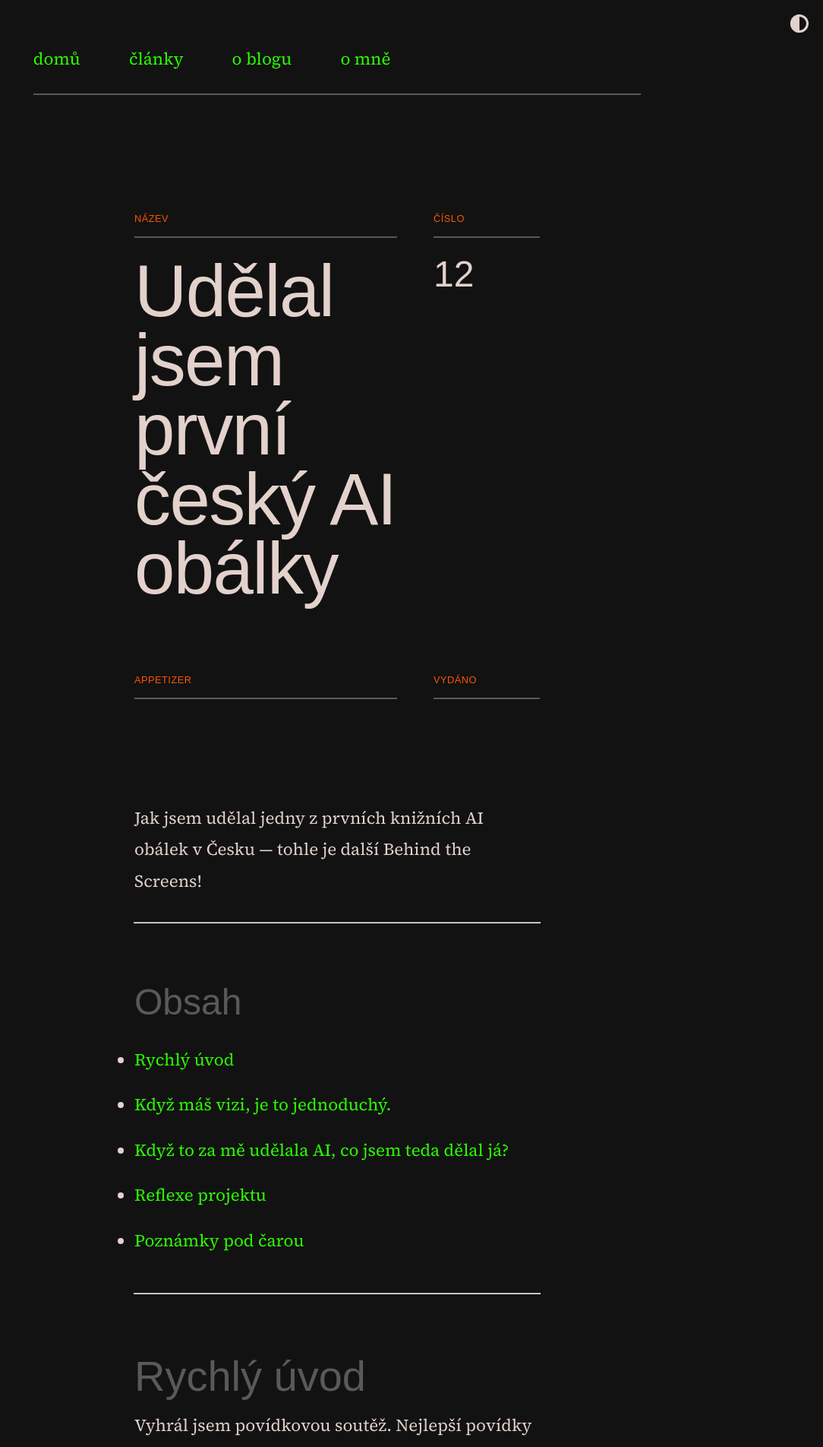
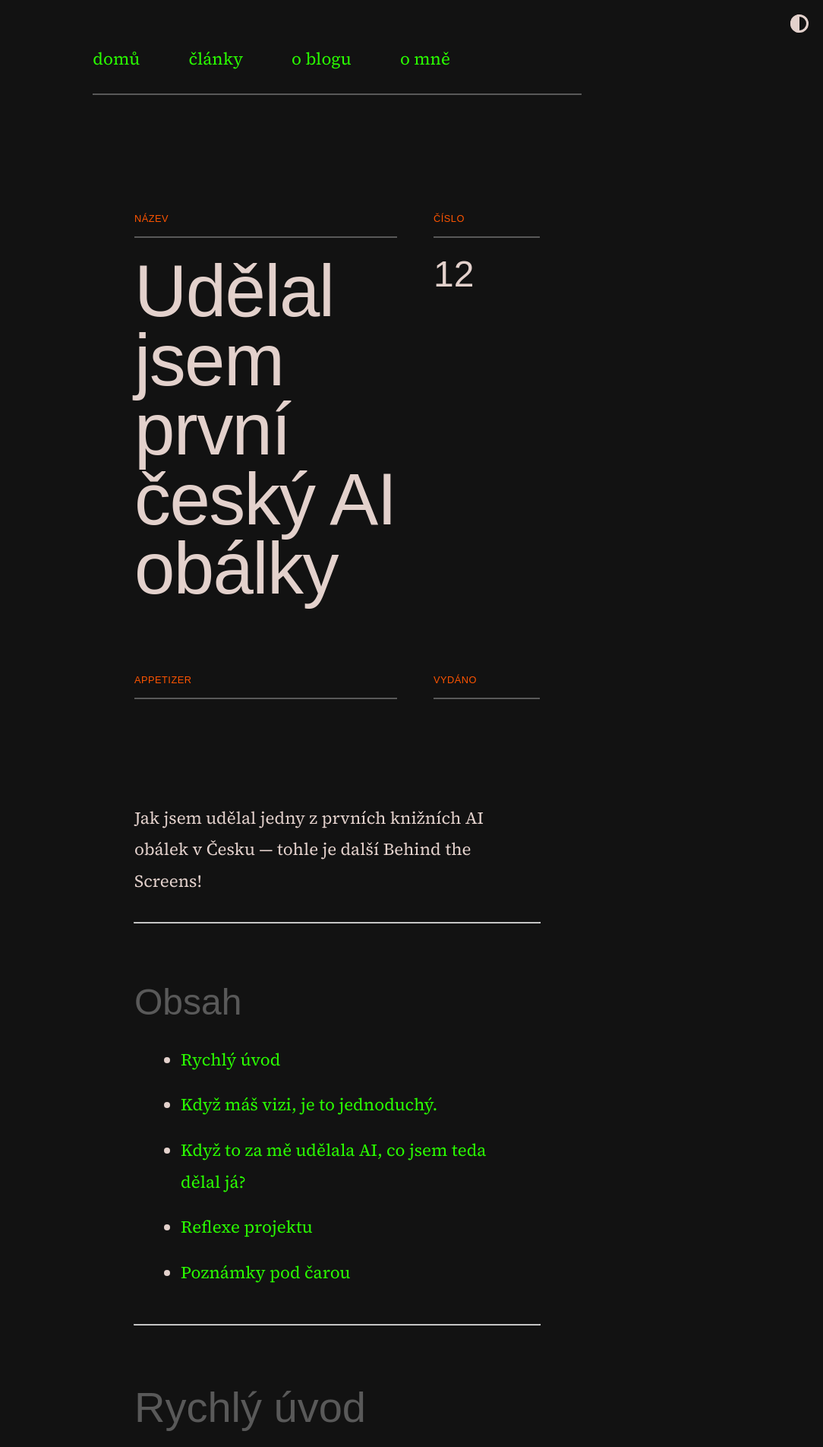
Before and after one commit to scherrer-txt/bts, a Jekyll site: the page built from _posts/2023-10-23-prvni-ceske-ai-obalky.md, in a window 1280 px wide. Shown: the top 1904 px of the page at 76% size, without its empty margins (196-1280 px from the left). Built offline with Jekyll 4.4.1, drawn with Linux system fonts in a browser that asks for light colours; some web fonts are replaced.

Commit message:
Update moonwalk.scss

```diff
--- a/_sass/moonwalk.scss
+++ b/_sass/moonwalk.scss
@@ -200,8 +200,7 @@
 ul {
   display: flex;
   flex-direction: column;
-  padding-right: 40px;
-  width: 65%;
+  width: 55%;
 }
 
 ul li {
@@ -209,7 +208,7 @@
 }
 
 .footnotes {
-  width: 65%;
+  width: 55%;
 }
 
 .footnotes ol {
@@ -413,9 +412,15 @@
 }
 
 // MARKDOWN TOC STYLE
-  #markdown-toc {
-    width: 65%;
+#markdown-toc {
+    display: flex;
+    flex-direction: column;
+    width: 55%;
   }
+
+#markdown-toc li {
+  width: fit-content;
+}
 
 // MENU
   }
```
